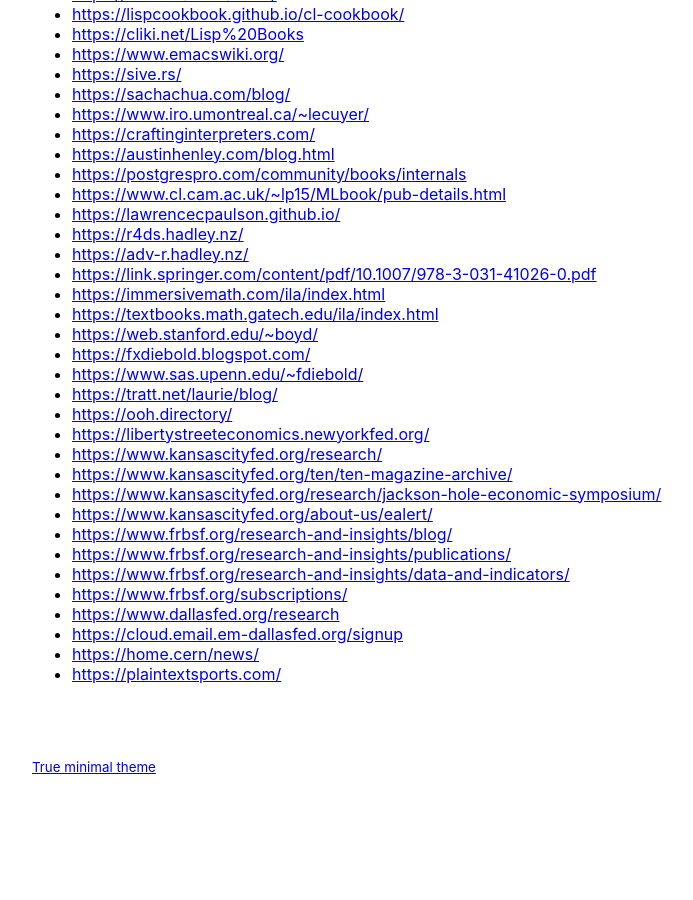
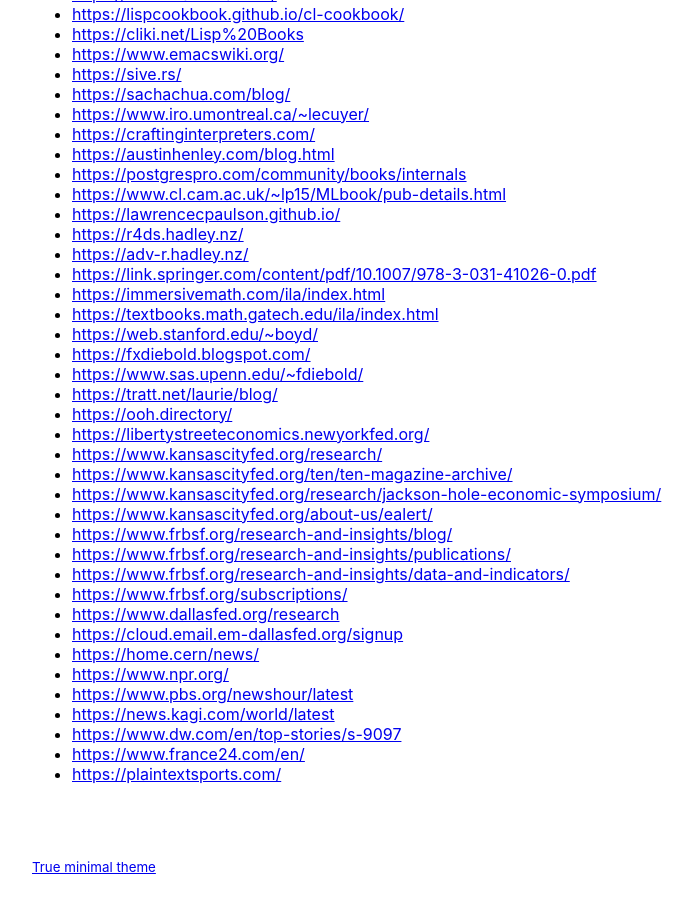
Before and after one commit to bachmeil/the-blog, a Jekyll site: the page built from _posts/2026-06-20-finding-content.md, in a window 1280 px wide and 900 px high, scrolled down 1826 px. Shown: the whole window, without its empty margins (218-911 px from the left). Built offline with Jekyll 4.4.1, drawn with Linux system fonts in a browser that asks for light colours; before the commit the page ends 2626 px from its top, so only the background shows below that.

Commit message:
More links

```diff
--- a/_posts/2026-06-20-finding-content.md
+++ b/_posts/2026-06-20-finding-content.md
@@ -112,4 +112,9 @@
 - <https://www.dallasfed.org/research>
 - <https://cloud.email.em-dallasfed.org/signup>
 - <https://home.cern/news/>
+- <https://www.npr.org/>
+- <https://www.pbs.org/newshour/latest>
+- <https://news.kagi.com/world/latest>
+- <https://www.dw.com/en/top-stories/s-9097>
+- <https://www.france24.com/en/>
 - <https://plaintextsports.com/>
```
